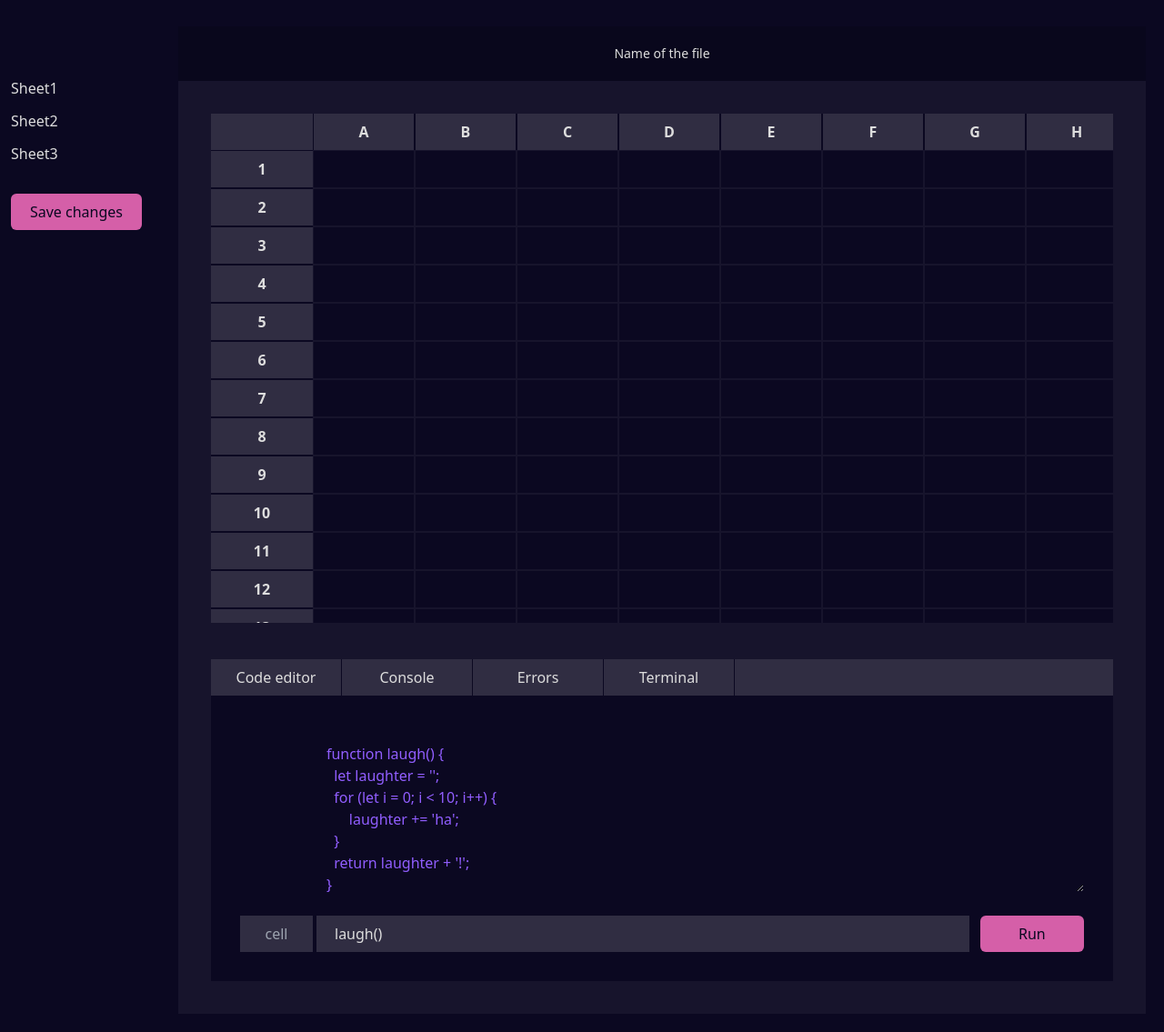
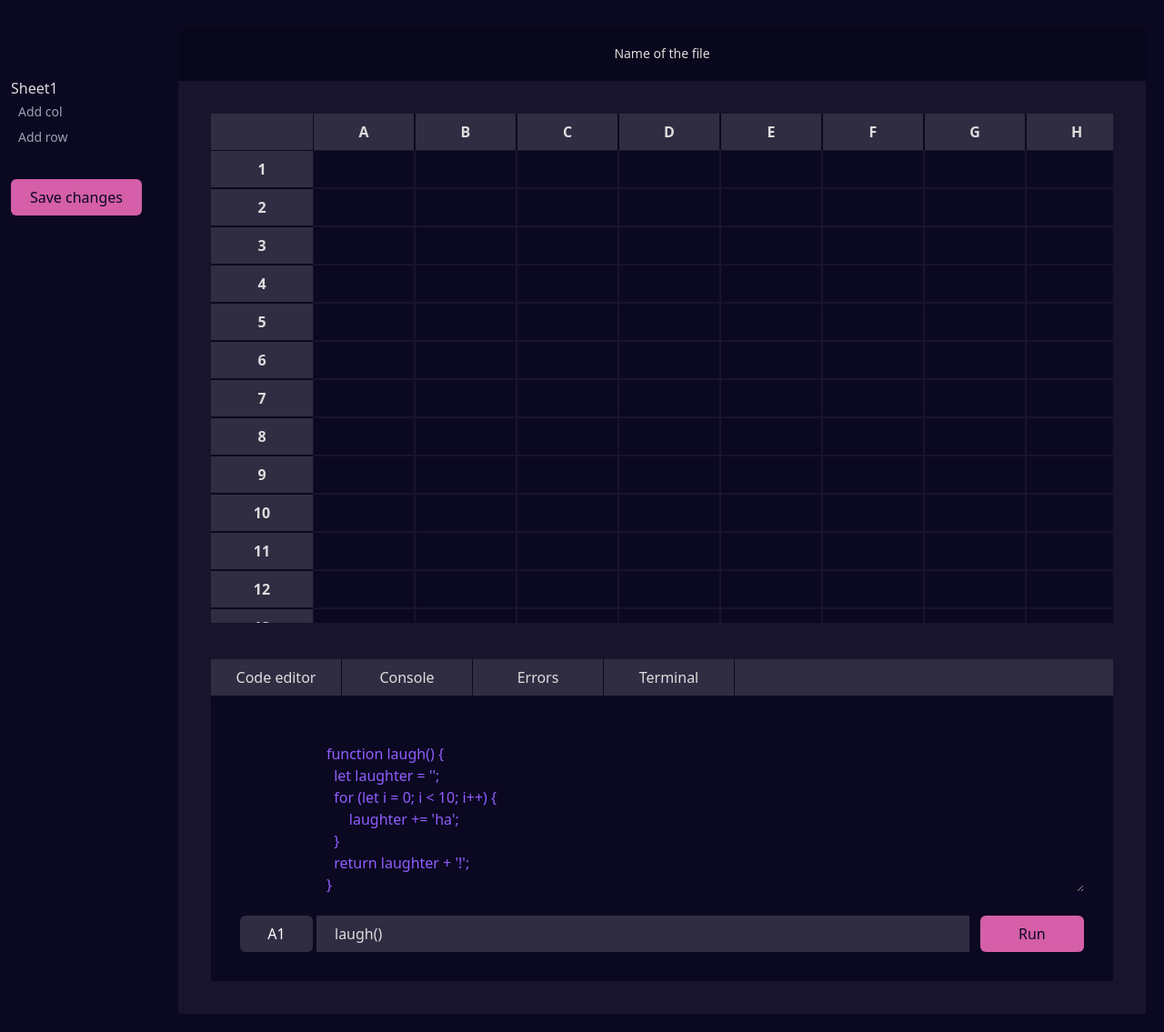
Before and after one commit to NoroffFEU/yeetsheet, a website built with Vite: page index.html in a window 1280 px wide. Shown: the part 95-1230 px from the top of the page at 91% size. Built offline with nearby package versions, Linux system fonts and the light colour scheme; a web font is replaced by a local one.

Commit message:
temporary changes for html and main.js
had to comment some functionality out temporary in main.js. Will have to find solution for later

```diff
--- a/index.html
+++ b/index.html
@@ -217,9 +217,21 @@
       <div class="container flex">
         <aside class="max-w-44 w-full items-start flex-none mt-16 p-3">
           <ul class="flex flex-col gap-3 mb-8">
-            <li>Sheet1</li>
-            <li>Sheet2</li>
-            <li>Sheet3</li>
+            <div>
+              <li>Sheet1</li>
+              <button
+                class="text-gray-400 text-left text-sm py-1 hover:text-white duration-200"
+                id="add-col-btn"
+              >
+                Add col
+              </button>
+              <button
+                class="text-gray-400 text-left text-sm py-1 hover:text-white duration-200"
+                id="add-row-btn"
+              >
+                Add row
+              </button>
+            </div>
           </ul>
           <button class="default-btn">Save changes</button>
         </aside>
@@ -250,7 +262,7 @@
                     <textarea
                       class="dark:bg-ys-backgroundAndText text-ys-logoLoader-purple p-5 outline-none"
                       name=""
-                      id=""
+                      id="code-editor-input"
                       aria-label=""
                       rows="6"
                     >
@@ -266,20 +278,22 @@
 
                     </textarea>
                     <div class="flex gap-1 pt-5">
-                      <input
-                        type="text"
-                        class="w-20 text-center dark:bg-ys-overlay-15"
-                        placeholder="cell"
-                        aria-label=""
-                        id=""
-                      />
+                      <div>
+                        <button
+                          type="text"
+                          class="w-20 text-center dark:bg-ys-overlay-15 text-white"
+                          id="selected-cell"
+                        >
+                          A1
+                        </button>
+                      </div>
                       <input
                         type="text"
                         class="w-full text-start pl-5 dark:bg-ys-overlay-15"
                         placeholder="function"
                         value="laugh()"
                         aria-label=""
-                        id=""
+                        id="function-call-input"
                       />
                       <button id="runFunctionBtn" class="default-btn ml-2">
                         Run
--- a/src/js/main.js
+++ b/src/js/main.js
@@ -1,14 +1,16 @@
-import spreadsheet from './spreadsheet';
-import userColsAndRows from './helpers/userColsAndRows';
-import numberToLetter from './helpers/numberToLetter';
+// import numberToLetter from './helpers/numberToLetter';
 import toggleDarkMode from './darkModeToggle/toggleDarkMode.mjs';
-import { addCellTargetingEvents } from './spreadsheet/cellNavigation';
-import { initDB, saveCellValue, getCellValue } from './spreadsheet/db.js';
+// import { addCellTargetingEvents } from './spreadsheet/cellNavigation';
+import { initDB } from './spreadsheet/db.js';
 import showFileMenu from './header/file.mjs';
 import showZoomMenu from './header/zoom.mjs';
 import consoleBtnsActiveState from './console/consoleBtns.mjs';
+import Spreadsheet from './spreadsheet/Class/index.js';
+import codeEditor from './codeEditor/index.js';
 
 const spreadsheetContainer = document.querySelector('#spreadsheetContainer');
+
+const sheet = new Spreadsheet();
 
 // indexedDB
 initDB()
@@ -27,24 +29,32 @@ initDB()
     // DarkMode
     toggleDarkMode();
 
-    const [cols, rows] = userColsAndRows();
+    // Create and append the spreadsheet to the container
+    const spreadSheet = sheet.displaySheet();
+    spreadsheetContainer.append(spreadSheet);
 
-    // Create and append the spreadsheet to the container
-    spreadsheetContainer.append(spreadsheet(cols, rows));
+    document
+      .querySelector('#add-row-btn')
+      .addEventListener('click', sheet.addRow);
+    document
+      .querySelector('#add-col-btn')
+      .addEventListener('click', sheet.addCol);
+    codeEditor(sheet);
+    console.log(sheet);
 
-    addCellTargetingEvents(
-      '#spreadsheetContainer table',
-      (col, row) => {
-        const cellId = numberToLetter(col) + (row + 1);
-        // read cell value from IndexedDB
-        return getCellValue(cellId).then((value) => value || '');
-      },
-      (col, row, value) => {
-        const cellId = numberToLetter(col) + (row + 1);
-        // save cell value to IndexedDB
-        saveCellValue(cellId, value);
-      },
-    );
+    // addCellTargetingEvents(
+    //   '#spreadsheetContainer table',
+    //   (col, row) => {
+    //     const cellId = numberToLetter(col) + (row + 1);
+    //     // read cell value from IndexedDB
+    //     return getCellValue(cellId).then((value) => value || '');
+    //   },
+    //   (col, row, value) => {
+    //     const cellId = numberToLetter(col) + (row + 1);
+    //     // save cell value to IndexedDB
+    //     saveCellValue(cellId, value);
+    //   },
+    // );
   })
   .catch((error) => {
     console.error('Failed to initialize IndexedDB:', error);
```
